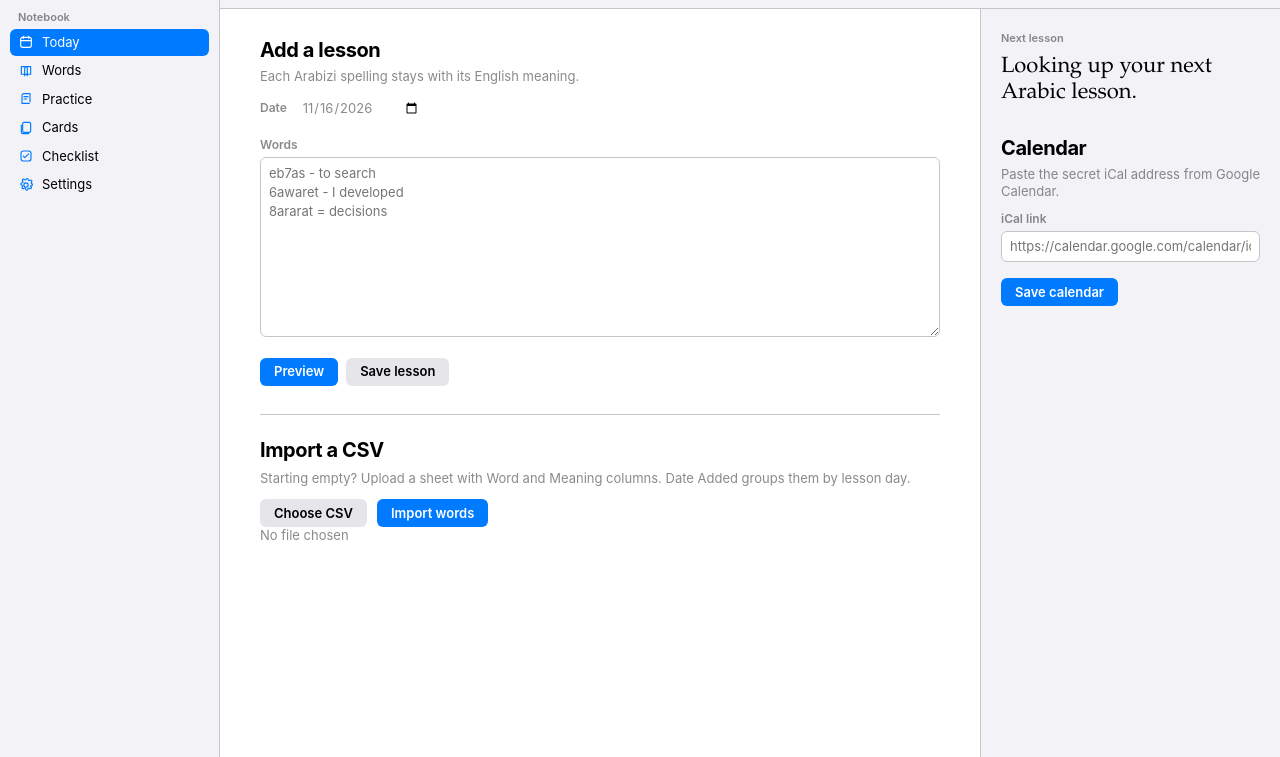
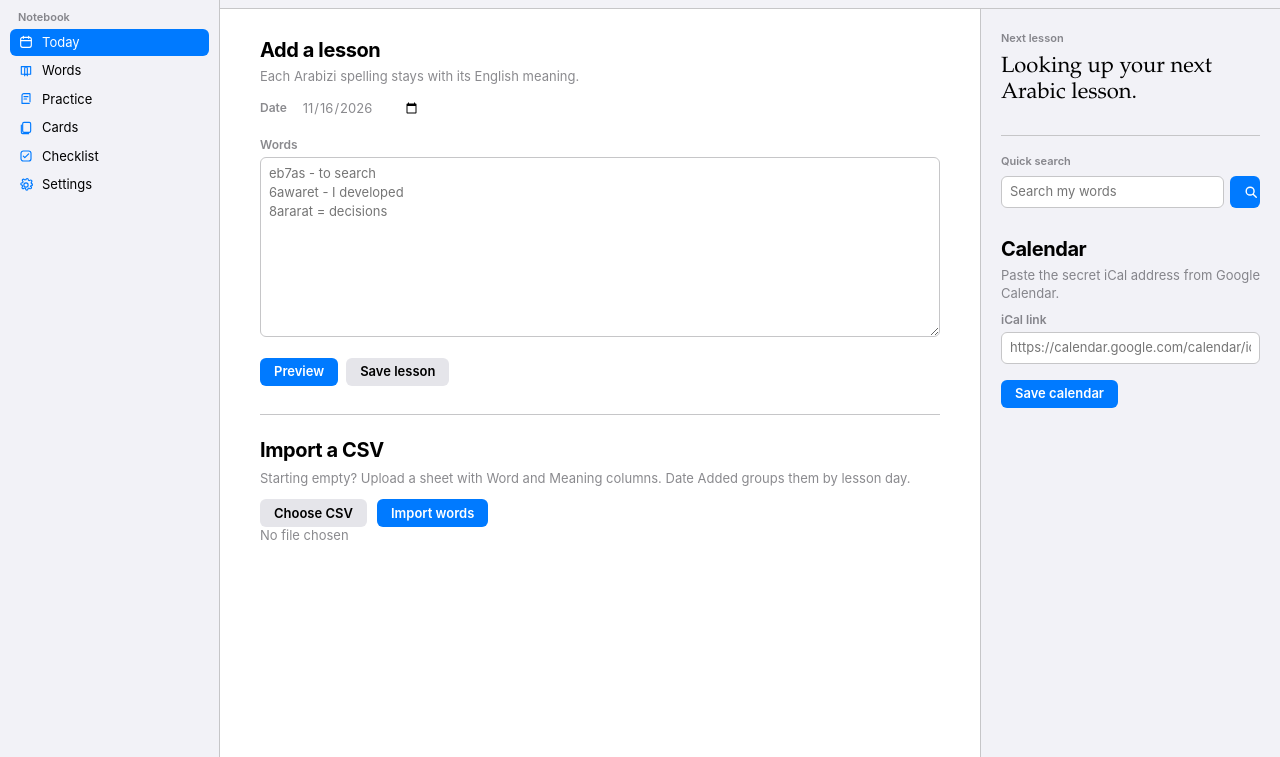
Before and after one commit to yusifhussami/leventine-arabic-tutor, a plain HTML site: page public/index.html in a window 1280 px wide. Shown: the part 43-800 px from the top of the page. Drawn offline with Linux system fonts and the light colour scheme; no server answers.

Commit message:
Add a quick word search to the Today sidebar

```diff
--- a/public/index.html
+++ b/public/index.html
@@ -231,6 +231,28 @@
       color: var(--label);
     }
     .summary { display: block; margin: 8px 0 0; color: var(--secondary); font-size: 13px; }
+    .quick-search {
+      margin-top: 28px;
+      padding-top: 18px;
+      border-top: 1px solid var(--separator);
+    }
+    .quick-search form {
+      display: flex;
+      gap: 6px;
+    }
+    .quick-search input {
+      min-width: 0;
+      min-height: 30px;
+    }
+    .quick-search button {
+      flex: 0 0 30px;
+      width: 30px;
+      min-height: 30px;
+      padding: 0;
+      display: grid;
+      place-items: center;
+    }
+    .quick-search button svg { width: 14px; height: 14px; }
     label {
       display: block;
       margin-bottom: 4px;
@@ -1347,6 +1369,18 @@
           <aside class="inspector">
             <p class="kicker" data-i18n="nextLesson">Next lesson</p>
             <p id="next-lesson" class="lead" data-i18n="lookingUpLesson">Looking up your next Arabic lesson.</p>
+            <section class="quick-search" aria-labelledby="quick-search-label">
+              <p id="quick-search-label" class="kicker" data-i18n="quickSearch">Quick search</p>
+              <form id="quick-search-form" role="search">
+                <input id="quick-search" type="search" data-i18n-placeholder="searchMyWords" data-i18n-aria="searchMyWords" placeholder="Search my words" aria-label="Search my words" autocomplete="off">
+                <button class="tint" type="submit" data-i18n-aria="searchMyWords" aria-label="Search my words">
+                  <svg viewBox="0 0 16 16" fill="none" aria-hidden="true">
+                    <circle cx="7" cy="7" r="4.5" stroke="currentColor" stroke-width="1.6"/>
+                    <path d="M10.5 10.5L14 14" stroke="currentColor" stroke-width="1.6" stroke-linecap="round"/>
+                  </svg>
+                </button>
+              </form>
+            </section>
             <section id="calendar-setup">
               <h2 data-i18n="calendar">Calendar</h2>
               <p class="hint" data-i18n="calendarHint">Paste the secret iCal address from Google Calendar.</p>
@@ -1553,6 +1587,8 @@
       yourSentence: "Your sentence",
       checkSentence: "Check sentence",
       search: "Search",
+      quickSearch: "Quick search",
+      searchMyWords: "Search my words",
       searchResults: "Best matches",
       connectCalendar: "Connect Google Calendar to see your next Arabic lesson.",
       noLesson: "No upcoming Preply lesson on that calendar.",
@@ -3982,6 +4018,19 @@
     applyLanguage(learningLanguage);
     runMotion();
     const searchField = document.querySelector("#search");
+    document.querySelector("#quick-search-form").addEventListener("submit", (event) => {
+      event.preventDefault();
+      const query = document.querySelector("#quick-search").value.trim();
+      if (!query) {
+        document.querySelector("#quick-search").focus();
+        return;
+      }
+      clearTimeout(searchTimer);
+      searchField.value = query;
+      showTab("words");
+      loadLibrary().catch(() => {});
+      searchField.focus();
+    });
     searchField.addEventListener("input", scheduleLibrarySearch);
     searchField.addEventListener("keydown", (event) => {
       if (event.key !== "Enter") return;
```
